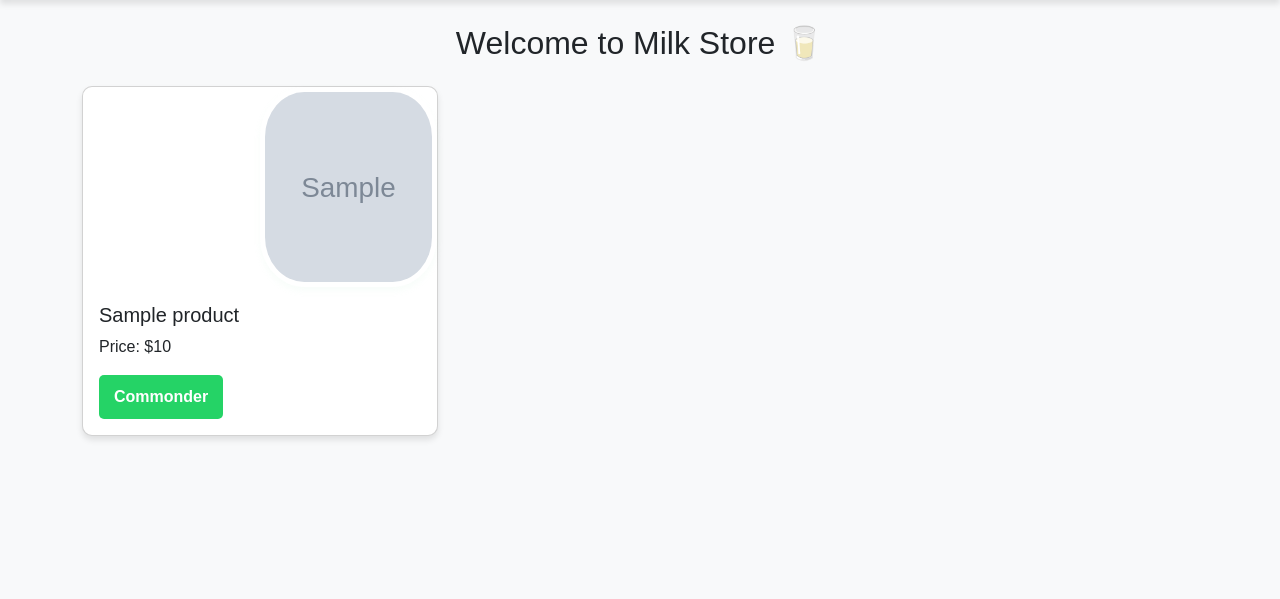
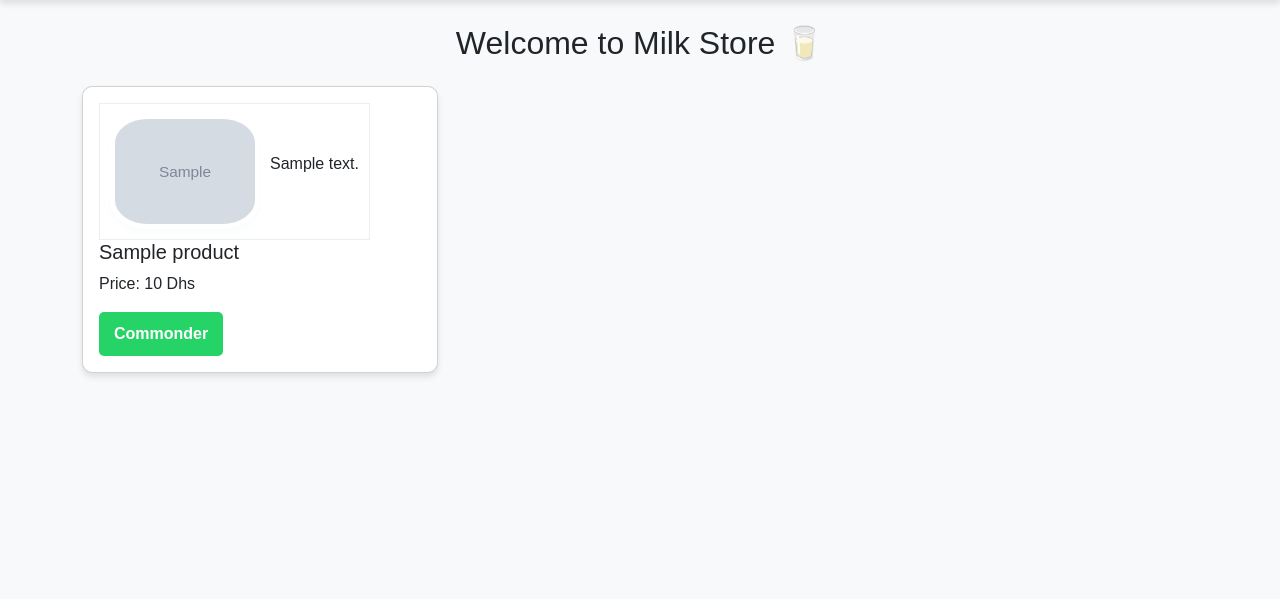
Before and after one commit to AghoujdamEttijani/flaskwebapp, a Flask app: page / in a window 1280 px wide. Shown: the part 56-655 px from the top of the page. Run offline with Flask 3, Linux system fonts and the light colour scheme; grey boxes marked "Sample" are stand-in pictures; a database or web service that is not in the repository returns one stand-in record (values such as "Sample title"); some libraries are stand-ins or nearby versions.

Commit message:
update app, html and css files

```diff
--- a/app.py
+++ b/app.py
@@ -58,6 +58,7 @@ def add_product():
         if request.method == 'POST':
             name = request.form['name']
             price = request.form['price']
+            description = request.form['description']
             image = request.files.get('image')
             upload_folder = app.config.get('UPLOAD_FOLDER', 'static/uploads')
 
@@ -68,7 +69,7 @@ def add_product():
             else:
                 image_path = ''
 
-            mongo.db.products.insert_one({'name': name, 'price': price, 'image': image_path})
+            mongo.db.products.insert_one({'name': name, 'price': price,'description': description,'image': image_path})
             return redirect(url_for('home'))
         return render_template('add_product.html')
     return redirect(url_for('home'))
@@ -82,6 +83,7 @@ def update_product(product_id):
         if request.method == 'POST':
             name = request.form['name']
             price = request.form['price']
+            description = request.form['description']
             image = request.files['image']
 
             if image and image.filename != '':
@@ -90,12 +92,12 @@ def update_product(product_id):
                 image.save(image_path)
                 mongo.db.products.update_one(
                     {'_id': ObjectId(product_id)},
-                    {'$set': {'name': name, 'price': price, 'image': image_path}}
+                    {'$set': {'name': name, 'price': price,'description': description, 'image': image_path}}
                 )
             else:
                 mongo.db.products.update_one(
                     {'_id': ObjectId(product_id)},
-                    {'$set': {'name': name, 'price': price}}
+                    {'$set': {'name': name, 'price': price,'description': description}}
                 )
 
             return redirect(url_for('home'))
--- a/static/style.css
+++ b/static/style.css
@@ -34,11 +34,10 @@ footer {
 .card-img-top{
     width: 50%;
     height: 200px; /* Adjust based on your image size */
-    margin-left: 50%;
     padding: 5px;
     border-radius: 25%;
     box-shadow: 0 4px 6px rgba(190, 240, 207, 0.1);
-    transition: transform 0.2s ease-in-out, background-color 0.3s ease-in
+    transition: transform 0.2s ease-in-out, background-color 0.3s ease-in;
 }
 /* Buttons */
 .btn {
@@ -76,3 +75,18 @@ footer {
 .whatsapp-button:hover {
     background-color: #1EBE5D;
 }
+
+/* dispalying img and descritpion on same line*/
+.image-container {
+    display: flex;
+    align-items: center;
+    border: 1px solid #eaf1eb;
+    padding: 10px;
+    width: fit-content;
+}
+.image-container img {
+    width: 150px; /* Adjust as needed */
+    height: auto;
+    margin-right: 10px;
+    float: left;
+}
--- a/templates/add_product.html
+++ b/templates/add_product.html
@@ -16,6 +16,10 @@
                     <div class="mb-3">
                         <label class="form-label">Price</label>
                         <input type="number" class="form-control" name="price" required>
+                        <label class="form-label">Description</label>
+                        <textarea rows = "5" cols = "50" name = "description" placeholder="Enter details here">
+
+                         </textarea>
                     </div>
                     <div class="mb-3">
                         <label class="form-label">Product Image</label>
--- a/templates/index.html
+++ b/templates/index.html
@@ -8,10 +8,13 @@
         {% for product in products %}
             <div class="col-md-4">
                 <div class="card mb-4">
-                    <img src="{{ product.image }}" class="card-img-top" alt="Product Image">
                     <div class="card-body">
+                        <div class="image-container" >
+                            <img src="{{ product.image }}" style="display: inline;" class="card-img-top" alt="Product Image">
+                            <p> {{ product.description }}</p>
+                        </div>
                         <h5 class="card-title">{{ product.name }}</h5>
-                        <p class="card-text">Price: ${{ product.price }}</p>
+                        <p class="card-text">Price: {{ product.price }} Dhs</p>
 
                         {% if 'user' in session and session['role'] == 'user' %}
                             <a href="{{ url_for('buy_product', product_id=product._id) }}" class="btn btn-primary">Buy</a>
--- a/templates/update_product.html
+++ b/templates/update_product.html
@@ -14,7 +14,10 @@
 
                     <label for="price">Price:</label>
                     <input type="text" name="price" value="{{ product.price }}" required>
+                    <label for="description" class="form-label">Description</label>
+                    <textarea name = "description" type="text" value="{{ product.description }}" rows = "5" cols = "50" " required>
 
+                     </textarea>
                     <label>Current Image:</label>
                     <img src="{{ url_for('static', filename=product.image.split('static/')[-1]) }}" alt="Product Image" width="150" style="border-radius: 20px;">
 
```
